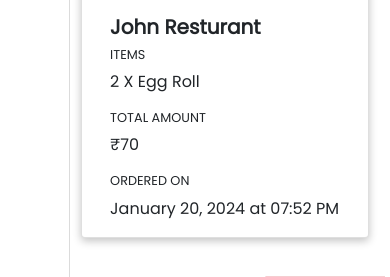
After one commit to am12an34/xyz_foodly, a Flask app: template foodly/templates/previousordersuser.html in a window 390 px wide. The commit adds this page. Shown: the part 665-942 px from the top of the page. Run offline with Flask 3, Linux system fonts and the light colour scheme; the template is opened without the code that fills it, so the values that code supplies are empty; some libraries are stand-ins or nearby versions.

Commit message:
previousordersuser created

```diff
--- a/foodly/static/css/index.css
+++ b/foodly/static/css/index.css
@@ -391,3 +391,6 @@ body{
     justify-content: space-between;
     margin: 10px 10px;
 }
+.card{
+    font-family: 'Poppins', sans-serif;
+}
--- /dev/null
+++ b/foodly/templates/previousordersuser.html
@@ -0,0 +1,37 @@
+{%extends "index.html"%}
+{%block content%}
+<div class="row">
+    <div class="card my-4 mx-4 col-md-3" style="width: 18rem;">
+        <span class="position-absolute top-0 translate-middle badge rounded-pill bg-success" style="left: 255px;">
+            DELIVERED
+            <span class="visually-hidden">unread messages</span>
+          </span>
+        <img src="https://lh3.googleusercontent.com/p/AF1QipMidEEqczw-JoRCZt2kRZmkHrM6SrvGQe1OuCry=s1360-w1360-h1020" class="card-img-top" alt="...">
+        <div class="card-body">
+          <h5 class="card-title" style="font-weight: 600;">John Resturant</h5>
+          <h5 style="font-size: 0.8rem;">ITEMS</h5>
+          <p class="card-text">2 X Egg Roll</p>
+          <h5 style="font-size: 0.8rem;">TOTAL AMOUNT</h5>
+          <p class="card-text">&#8377;70</p>
+          <h5 style="font-size: 0.8rem;">ORDERED ON</h5>
+          <p class="card-text">January 20, 2024 at 07:52 PM</p>
+        </div>
+    </div>
+    <div class="card my-4 mx-4 col-md-3" style="width: 18rem;">
+        <span class="position-absolute top-0 translate-middle badge rounded-pill bg-danger" style="left: 255px;">
+            PAYMENT UNSUCCESSFUL
+            <span class="visually-hidden">unread messages</span>
+          </span>
+        <img src="https://lh3.googleusercontent.com/p/AF1QipMidEEqczw-JoRCZt2kRZmkHrM6SrvGQe1OuCry=s1360-w1360-h1020" class="card-img-top" alt="...">
+        <div class="card-body">
+          <h5 class="card-title" style="font-weight: 600;">John Resturant</h5>
+          <h5 style="font-size: 0.8rem;">ITEMS</h5>
+          <p class="card-text">10 X Paratha</p>
+          <h5 style="font-size: 0.8rem;">TOTAL AMOUNT</h5>
+          <p class="card-text">&#8377;100</p>
+          <h5 style="font-size: 0.8rem;">ORDERED ON</h5>
+          <p class="card-text">January 20, 2024 at 07:52 PM</p>
+        </div>
+    </div>
+</div>
+{%endblock%}
--- a/foodly/templates/resturantsdashboard.html
+++ b/foodly/templates/resturantsdashboard.html
@@ -53,7 +53,6 @@
         {%block content%}
         <p>RESTURANTS DASHBOARD</p>
         {%endblock%}
-
         </div>
         <script>
             const showDropdown = () => {
```
